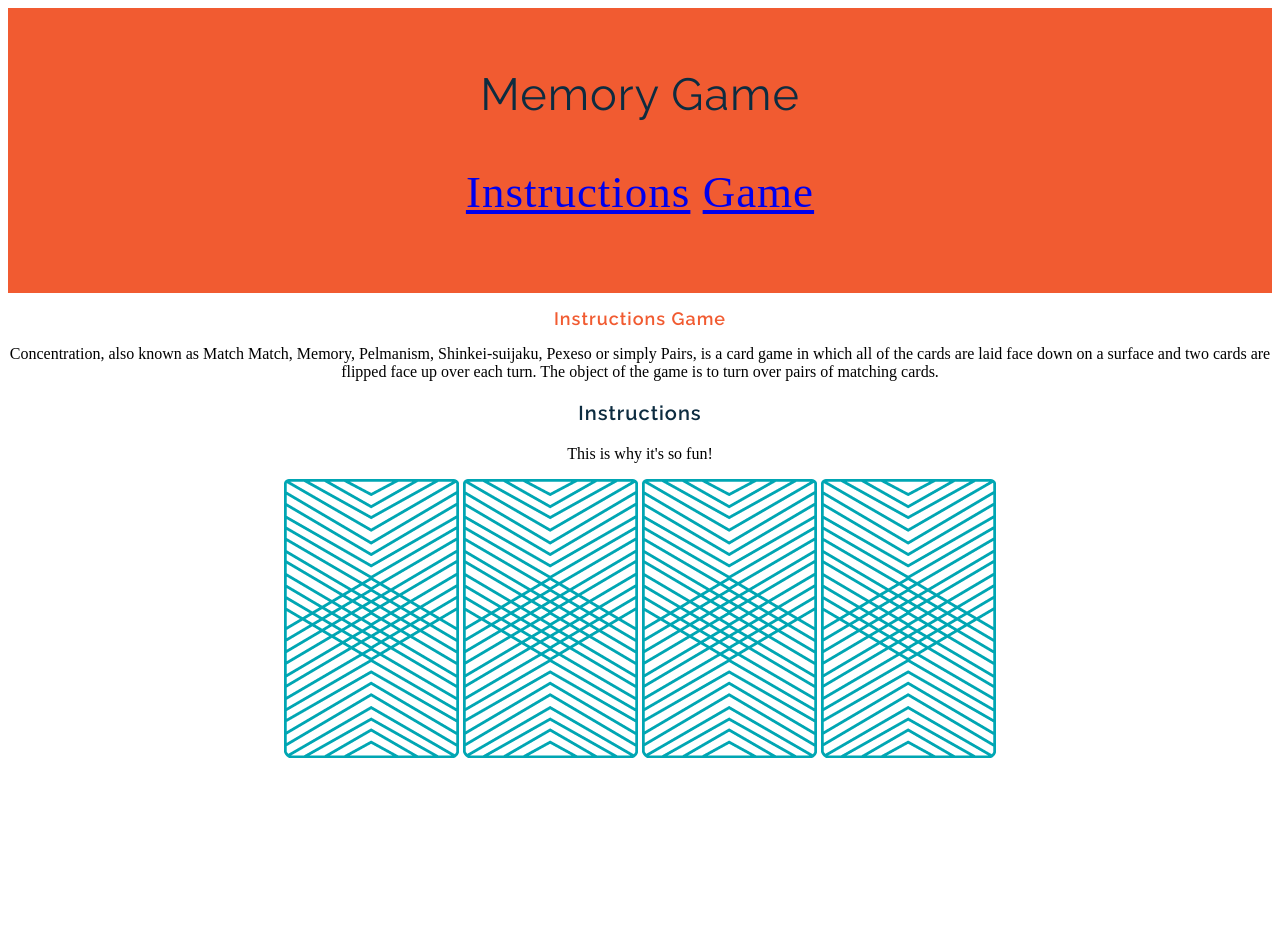
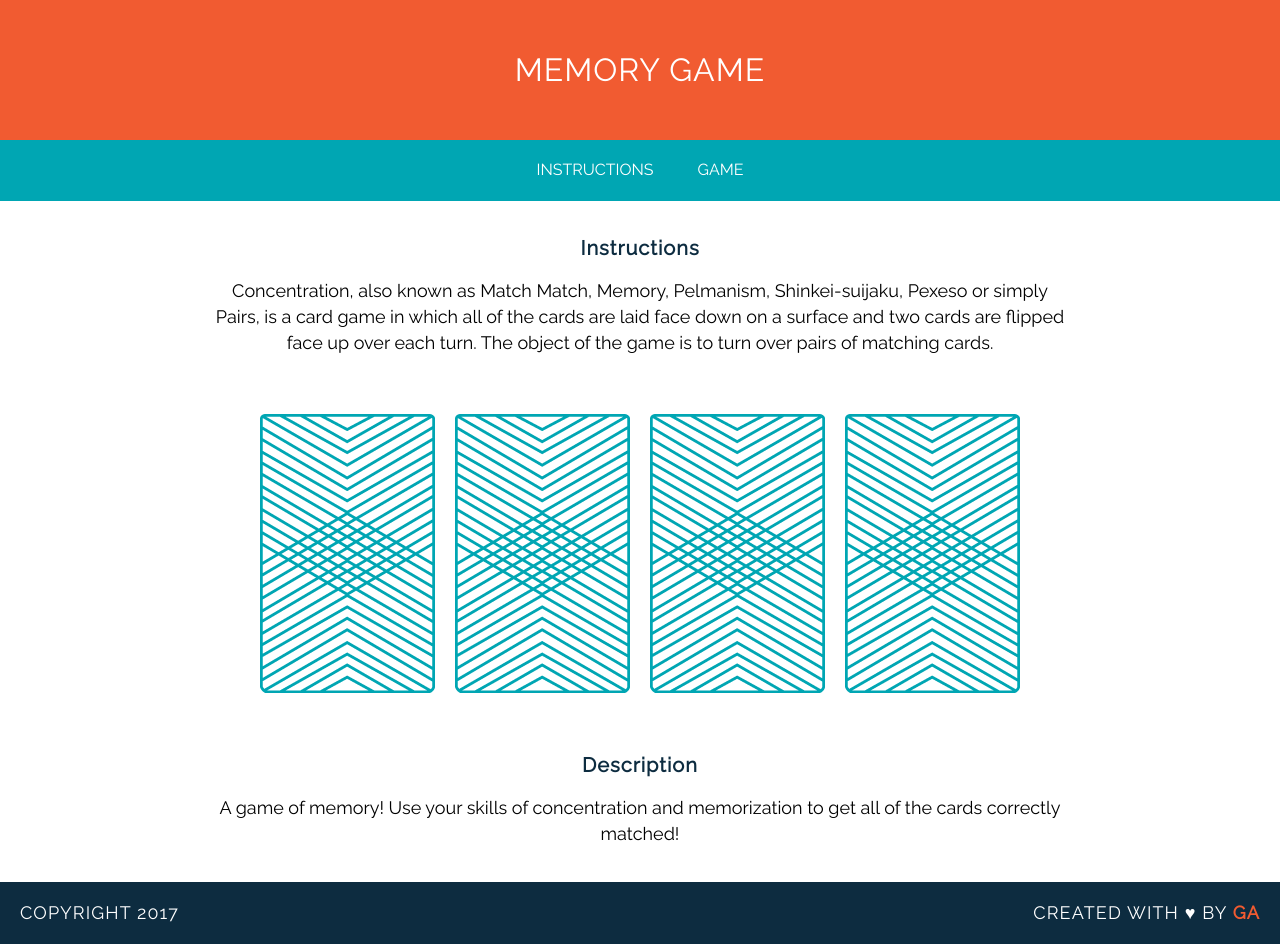
Before and after one commit to RuLette/wdi-fundamentals-memorygame, a plain HTML site: page memory_game/index.html in a window 1280 px wide. Before the commit the page ends 800 px from the top, so only its background shows below. Drawn offline with Linux system fonts and the light colour scheme; a web font is replaced by a local one.

Commit message:
created game logic

```diff
--- a/memory_game/css/style.css
+++ b/memory_game/css/style.css
@@ -1,37 +1,116 @@
+header {
+  background-color: #F15B31;
+  padding: 30px 20px;
+  margin: 0 auto;
+  text-transform: uppercase;
+  color: white;
+
+}
+
+nav {
+background-color: #00A6B3;
+padding: 20px 0;
+border-bottom: 2px solid transparent;
+text-transform: uppercase;
+color: white;
+}
+
+
+a {
+text-decoration: none;
+  font-family: raleway;
+  margin: 0 20px;
+  text-transform: uppercase;
+  color: white;
+  border-bottom: 2px solid transparent;
+}
+
+a:hover {
+  background-color: #F15B31;
+  border-color: white;
+  text-decoration: none;
+}
+
+main {
+  width: 850px;
+  margin: 35px auto;
+  padding: 0 5%;
+}
+
+body {
+  text-align: center;
+  margin: 0;
+
+}
+
 h1 {
-font-family: "Raleway", sans-serif;
-color: #0D2C40;
-font-size: 45px;
-letter-spacing: 1px;
-font-weight: 400;
+  font-family: raleway;
+  color: white;
+  letter-spacing: 1px;
+  font-weight: 400;
+  font-size: 45px
+  margin: 0;
+
 }
 
 h2 {
-font-family: "Raleway", sans-serif;
-color: #F15B31;
-letter-spacing: 1px;
-font-weight: 600;
-font-size: 18px;
+  font-family: raleway;
+  color: #0D2C40;
+  letter-spacing: 1px;
+  font-weight: 600;
+  font-size: 20px
 }
 
 h3 {
-font-family: "Raleway", sans-serif;
-color: #0D2C40;
-letter-spacing: 1px;
-font-weight: 600;
-font-size: 20px;
+  font-family: raleway;
+  color: #F15B31;
+  letter-spacing: 1px;
+  font-weight: 600;
+  font-size: 18px
 }
 
-header {
-	background-color: #F15B31;
-	font-color: #FFFFFF;
-	padding: 30px 20px;
-}
 p {
-font-family: "Droid Serif", serif;
+  font-family: 'raleway';
+  line-height: 26px;
+  font-size: 18px;
 }
 
-body {
-text-align: center;
-text-decoration: none;
+img {
+  margin: 40px 8px;
 }
+
+
+footer {
+  background-color: #0D2C40;
+  text-transform: uppercase;
+  color: white;
+  font-size: 14px;
+  font-weight: 500;
+
+  padding: 0 20px;
+  letter-spacing: .08em;
+}
+
+.copyright {
+  font-family: raleway;
+  float:left;
+}
+
+.message {
+  font-family: raleway;
+  float: right;
+}
+
+.clearfix:after {
+  visibility: hidden;
+  display: block;
+  content: " ";
+  clear: both;
+  height: 0;
+  font-size: 0;
+}
+
+.name {
+  color: #F15B31;
+  font-weight: 700;
+}
--- a/memory_game/index.html
+++ b/memory_game/index.html
@@ -1,32 +1,40 @@
 <!DOCTYPE html>
-<html>
+<html lang="en">
 <head>
+  <meta charset="UTF-8">
   <title>Memory Card Game</title>
-  	<link href="https://fonts.googleapis.com/css?family=Droid+Serif|Raleway:400,500,600,700" rel="stylesheet">
-  	<link href="css/style.css" rel="stylesheet" type="text/css">
-    <meta charset="UTF-8">
+  <link href="https://fonts.googleapis.com/css?family=Raleway" rel="stylesheet">
+   <link rel = "stylesheet" type = "text/css" href = "css/style.css">
 </head>
 <body>
 <header>
-  <h1>Memory Game
-  <p><a href ="#">Instructions</a>
-  <a href ="#">Game</a></p>
-</h1>
+  <h1>Memory Game</h1>
 </header>
+<nav>
+<a href="#">Instructions</a>
+<a href="#">Game</a>
+</nav>
 <main>
-<nav>
-<h2>Instructions Game</h2>
+<h2>Instructions</h2>
 <p>Concentration, also known as Match Match, Memory, Pelmanism, Shinkei-suijaku, Pexeso or simply Pairs, is a card game in which all of the cards are laid face down on a surface and two cards are flipped face up over each turn. The object of the game is to turn over pairs of matching cards.</p>
-<h3>Instructions</h3>
-<p>This is why it's so fun!</p>
-</nav>
 <div>
     <img src="images/back.png" alt="Queen of Diamonds">
     <img src="images/back.png" alt="Queen of Hearts">
     <img src="images/back.png" alt="King of Diamonds">
     <img src="images/back.png" alt="King of Hearts">
   </div>
-</div>
+<h2>Description</h2>
+<p>A game of memory! Use your skills of concentration and memorization to get all of the cards correctly matched!</p>
+<div id="game-board" class= "board clearfix"></div>
 </main>
+<footer class="clearfix">
+  <p class="copyright">
+    Copyright 2017
+  </p>
+  <p class="message">
+    Created with &hearts; by <span class="name">GA</span>
+  </p>
+</footer>
+<script src="js/main.js"></script>
 </body>
 </html>
--- /dev/null
+++ b/memory_game/js/main.js
@@ -0,0 +1,7 @@
+var cardOne = "queen";
+var cardTwo = "queen";
+var cardThree = "king";
+var cardFour = "king";
+
+console.log("User flipped " + cardOne);
+console.log("User flipped " + cardThree);
```
Also changed, not shown: memory_game/main.js (added), 1 other file. Lines whose indentation alone changed are shown as unchanged.
